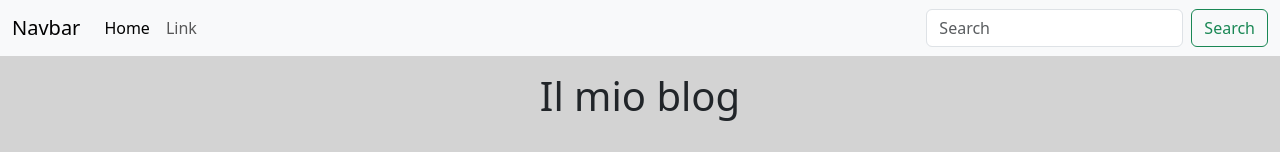
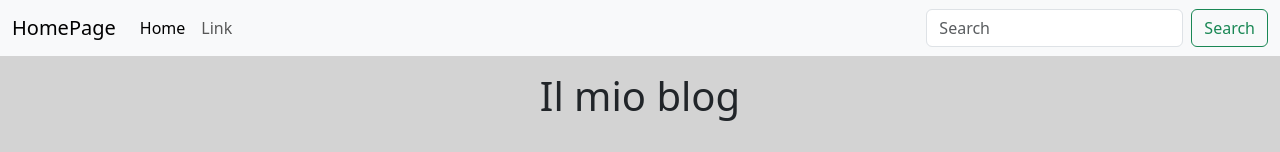
Before and after one commit to DavidIncarbone/react-router, a React (Vite) app: page / in a window 1280 px wide. Shown: the top 152 px of the page. Built offline with nearby package versions, Linux system fonts and the light colour scheme.

Commit message:
add HomePage link on navbar

```diff
--- a/src/components/Header.jsx
+++ b/src/components/Header.jsx
@@ -1,9 +1,12 @@
+import { Link, NavLink } from "react-router-dom";
+
 function Header() {
 
     return <header>
         <nav className="navbar navbar-expand-lg navbar-light bg-light">
             <div className="container-fluid">
-                <a className="navbar-brand" href="#">Navbar</a>
+                <NavLink to="/" className="navbar-brand">HomePage</NavLink>
+
                 <button className="navbar-toggler" type="button" data-bs-toggle="collapse" data-bs-target="#navbarSupportedContent" aria-controls="navbarSupportedContent" aria-expanded="false" aria-label="Toggle navigation">
                     <span className="navbar-toggler-icon"></span>
                 </button>
```
